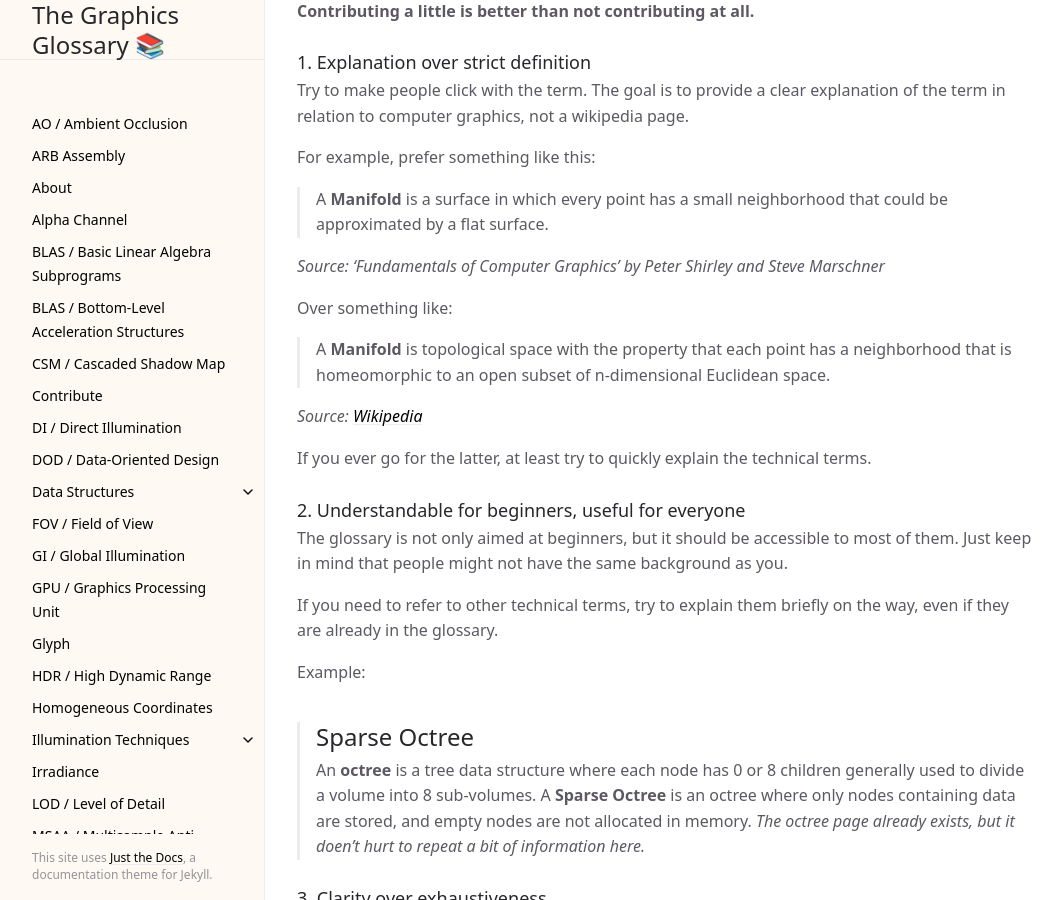
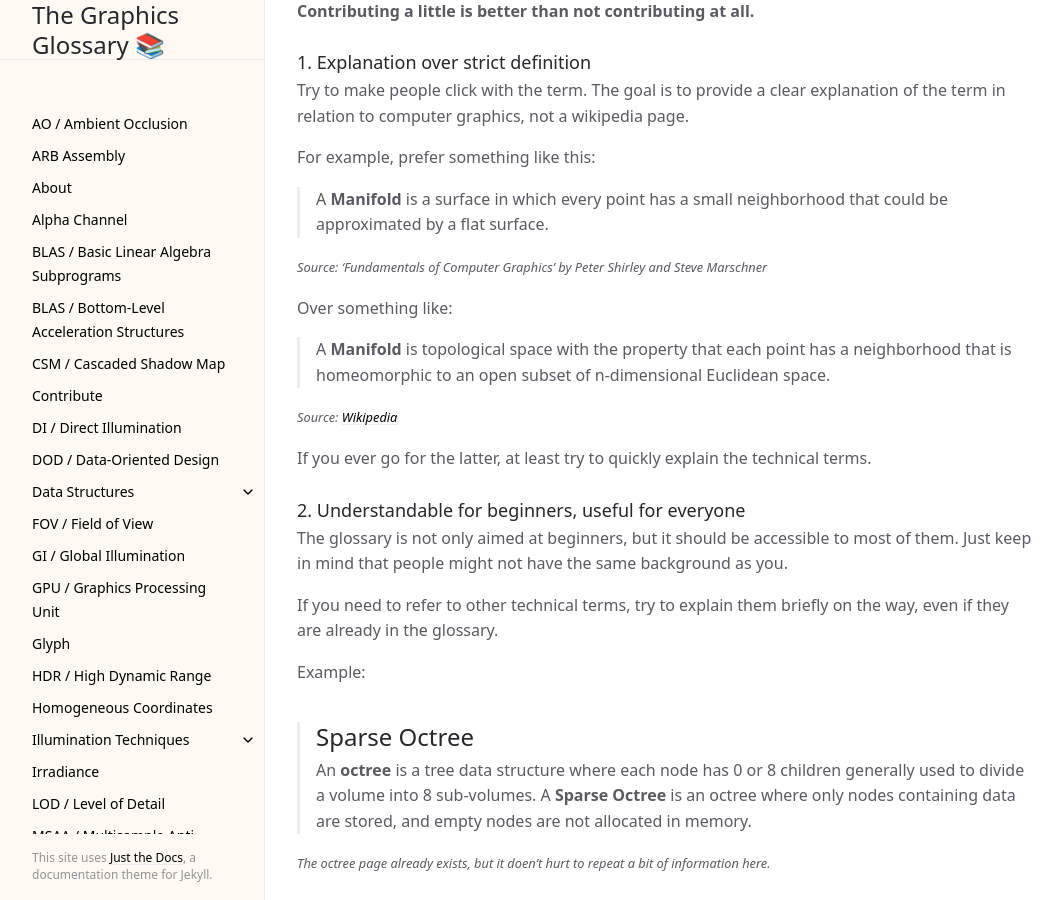
Before and after one commit to GraphicsGlossary/graphicsglossary.github.io, a Jekyll site: the page built from contribution.md, in a window 1280 px wide and 900 px high, scrolled down 735 px. Shown: the whole window, without its empty margins (107-1169 px from the left). Built offline with Jekyll 4.4.1, drawn with Linux system fonts in a browser that asks for light colours; cached includes are drawn as plain includes.

Commit message:
update contribute

```diff
--- a/contribution.md
+++ b/contribution.md
@@ -33,13 +33,13 @@ For example, prefer something like this:
 
 >A **Manifold** is a surface in which every point has a small neighborhood that could be approximated by a flat surface.
 
-*Source: 'Fundamentals of Computer Graphics' by Peter Shirley and Steve Marschner*
+<small>*Source: 'Fundamentals of Computer Graphics' by Peter Shirley and Steve Marschner*</small>
 
 Over something like:
 
 >A **Manifold** is topological space with the property that each point has a neighborhood that is homeomorphic to an open subset of n-dimensional Euclidean space.
 
-*Source: [Wikipedia](https://en.wikipedia.org/wiki/Manifold)*
+<small>*Source: [Wikipedia](https://en.wikipedia.org/wiki/Manifold)*</small>
 
 If you ever go for the latter, at least try to quickly explain the technical terms.
 
@@ -53,7 +53,8 @@ Example:
 
 >## Sparse Octree
 >An **octree** is a tree data structure where each node has 0 or 8 children generally used to divide a volume into 8 sub-volumes. A **Sparse Octree** is an octree where only nodes containing data are stored, and empty nodes are not allocated in memory.
-*The octree page already exists, but it doen't hurt to repeat a bit of information here.*
+
+<small>*The octree page already exists, but it doen't hurt to repeat a bit of information here.*</small>
 
 
 ### 3. Clarity over exhaustiveness
```
